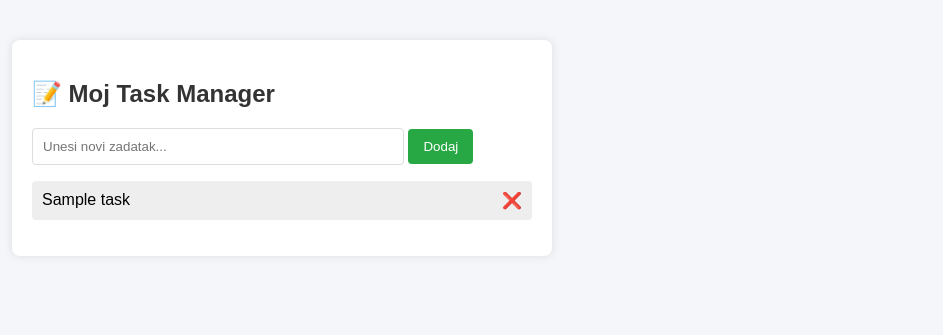
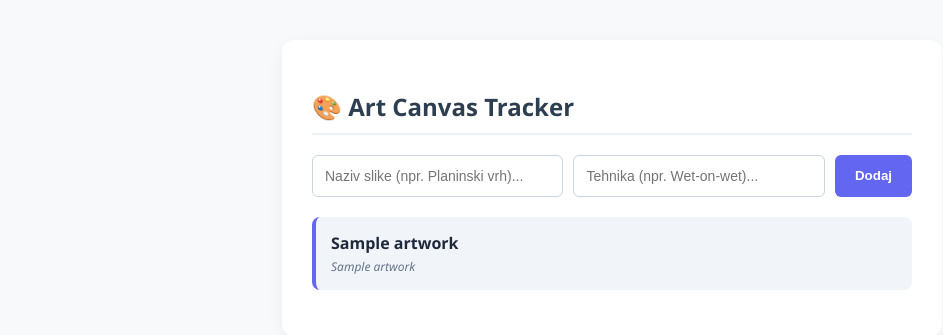
Before and after one commit to hadziefendicbelma645/art_canvas_tracker, a Flask app: page / in a window 1280 px wide. Shown: the top 335 px of the page, without its empty margins (28-971 px from the left). Run offline with Flask 3, Linux system fonts and the light colour scheme; tables that the repository leaves empty hold one stand-in row (values such as "Sample post"); a database or web service that is not in the repository returns one stand-in record (values such as "Sample title"); some libraries are stand-ins or nearby versions.

Commit message:
Uveden Docker Compose, PostgreSQL i Art Canvas Tracker

```diff
--- a/app.py
+++ b/app.py
@@ -1,55 +1,87 @@
 from flask import Flask, render_template, request, redirect, url_for
-import sqlite3
+import psycopg2
+import os
+import time
 
 app = Flask(__name__)
-DB_FILE = "tasks.db"
+
+
+DB_HOST = os.environ.get("DB_HOST", "db")
+DB_NAME = os.environ.get("DB_NAME", "art_db")
+DB_USER = os.environ.get("DB_USER", "belma")
+DB_PASSWORD = os.environ.get("DB_PASSWORD", "sigurnasifra123")
+
+def get_db_connection():
+    """Funkcija koja pokušava da se poveže na PostgreSQL bazu podataka."""
+
+    for _ in range(5):
+        try:
+            conn = psycopg2.connect(
+                host=DB_HOST,
+                database=DB_NAME,
+                user=DB_USER,
+                password=DB_PASSWORD
+            )
+            return conn
+        except psycopg2.OperationalError:
+            time.sleep(2)
+    raise Exception("Nije moguće povezivanje na PostgreSQL bazu podataka.")
 
 def init_db():
-    """Funkcija koja kreira tabelu u bazi ako već ne postoji."""
-    conn = sqlite3.connect(DB_FILE)
+    """Kreiranje tabele za umjetničke slike ako ne postoji."""
+    conn = get_db_connection()
     cursor = conn.cursor()
     cursor.execute('''
-        CREATE TABLE IF NOT EXISTS tasks (
-            id INTEGER PRIMARY KEY AUTOINCREMENT,
-            title TEXT NOT NULL,
-            status TEXT DEFAULT 'U toku'
+        CREATE TABLE IF NOT EXISTS artworks (
+            id SERIAL PRIMARY KEY,
+            title VARCHAR(255) NOT NULL,
+            technique VARCHAR(255) NOT NULL,
+            status VARCHAR(50) DEFAULT 'U planu'
         )
     ''')
     conn.commit()
+    cursor.close()
     conn.close()
 
 @app.route('/')
 def index():
-    """Prikaz svih zadataka iz baze podataka."""
-    conn = sqlite3.connect(DB_FILE)
+    """Prikaz svih slika iz baze podataka."""
+    conn = get_db_connection()
     cursor = conn.cursor()
-    cursor.execute("SELECT * FROM tasks")
-    all_tasks = cursor.fetchall()
+    cursor.execute("SELECT * FROM artworks")
+    all_artworks = cursor.fetchall()
+    cursor.close()
     conn.close()
-    return render_template('index.html', tasks=all_tasks)
+    return render_template('index.html', artworks=all_artworks)
 
 @app.route('/add', methods=['POST'])
-def add_task():
-    """Dodavanje novog zadatka u bazu."""
-    task_title = request.form.get('title')
-    if task_title:
-        conn = sqlite3.connect(DB_FILE)
+def add_artwork():
+    """Dodavanje nove slike u evidenciju."""
+    title = request.form.get('title')
+    technique = request.form.get('technique')
+    if title and technique:
+        conn = get_db_connection()
         cursor = conn.cursor()
-        cursor.execute("INSERT INTO tasks (title) VALUES (?)", (task_title,))
+        cursor.execute(
+            "INSERT INTO artworks (title, technique) VALUES (%s, %s)",
+            (title, technique)
+        )
         conn.commit()
+        cursor.close()
         conn.close()
     return redirect(url_for('index'))
 
-@app.route('/delete/<int:task_id>')
-def delete_task(task_id):
-    """Brisanje zadatka iz baze."""
-    conn = sqlite3.connect(DB_FILE)
+@app.route('/delete/<int:art_id>')
+def delete_artwork(art_id):
+    """Brisanje slike iz baze."""
+    conn = get_db_connection()
     cursor = conn.cursor()
-    cursor.execute("DELETE FROM tasks WHERE id = ?", (task_id,))
+    cursor.execute("DELETE FROM artworks WHERE id = %s", (art_id,))
     conn.commit()
+    cursor.close()
     conn.close()
     return redirect(url_for('index'))
 
 if __name__ == '__main__':
-    init_db()  # Inicijalizacija baze prije pokretanja
+    init_db()
     app.run(host='0.0.0.0', port=5000, debug=True)
--- /dev/null
+++ b/requirements.txt
@@ -0,0 +1,2 @@
+Flask==3.0.2
+psycopg2-binary==2.9.9
--- a/templates/index.html
+++ b/templates/index.html
@@ -2,32 +2,42 @@
 <html lang="bs">
 <head>
     <meta charset="UTF-8">
-    <title>Task Manager — Projekt 3</title>
+    <title>Art Canvas Tracker</title>
     <style>
-        body { font-family: Arial, sans-serif; background-color: #f4f6f9; margin: 40px; }
-        .container { max-width: 500px; background: white; padding: 20px; border-radius: 8px; box-shadow: 0px 0px 10px rgba(0,0,0,0.1); }
-        h2 { color: #333; }
-        input[type="text"] { width: 70%; padding: 10px; border: 1px solid #ddd; border-radius: 4px; }
-        button { padding: 10px 15px; background: #28a745; color: white; border: none; border-radius: 4px; cursor: pointer; }
+        body { font-family: 'Segoe UI', Arial, sans-serif; background-color: #f8f9fa; margin: 40px; color: #333; }
+        .container { max-width: 600px; background: white; padding: 30px; border-radius: 12px; box-shadow: 0px 4px 15px rgba(0,0,0,0.05); margin: 0 auto; }
+        h2 { color: #2c3e50; margin-bottom: 20px; border-bottom: 2px solid #edf2f7; padding-bottom: 10px; }
+        .form-group { display: flex; gap: 10px; margin-bottom: 20px; }
+        input[type="text"] { flex: 1; padding: 12px; border: 1px solid #cbd5e1; border-radius: 6px; font-size: 14px; }
+        button { padding: 12px 20px; background: #6366f1; color: white; border: none; border-radius: 6px; cursor: pointer; font-weight: bold; transition: background 0.2s; }
+        button:hover { background: #4f46e5; }
         ul { list-style: none; padding: 0; }
-        li { background: #eee; margin: 10px 0; padding: 10px; border-radius: 4px; display: flex; justify-content: space-between; align-items: center; }
-        .delete-btn { color: #dc3545; text-decoration: none; font-weight: bold; }
+        li { background: #f1f5f9; margin: 12px 0; padding: 15px; border-radius: 8px; display: flex; justify-content: space-between; align-items: center; border-left: 4px solid #6366f1; }
+        .art-info { display: flex; flex-direction: column; }
+        .art-title { font-weight: bold; color: #1e293b; }
+        .art-technique { font-size: 12px; color: #64748b; margin-top: 4px; font-style: italic; }
+        .delete-btn { color: #ef4444; text-decoration: none; font-size: 18px; transition: transform 0.1s; }
+        .delete-btn:hover { transform: scale(1.2); }
     </style>
 </head>
 <body>
     <div class="container">
-        <h2>📝 Moj Task Manager</h2>
+        <h2>🎨 Art Canvas Tracker</h2>
 
-        <form action="/add" method="POST">
-            <input type="text" name="title" placeholder="Unesi novi zadatak..." required>
+        <form action="/add" method="POST" class="form-group">
+            <input type="text" name="title" placeholder="Naziv slike (npr. Planinski vrh)..." required>
+            <input type="text" name="technique" placeholder="Tehnika (npr. Wet-on-wet)..." required>
             <button type="submit">Dodaj</button>
         </form>
 
         <ul>
-            {% for task in tasks %}
+            {% for art in artworks %}
             <li>
-                <span>{{ task[1] }}</span>
-                <a href="/delete/{{ task[0] }}" class="delete-btn">❌</a>
+                <div class="art-info">
+                    <span class="art-title">{{ art[1] }}</span>
+                    <span class="art-technique">{{ art[2] }}</span>
+                </div>
+                <a href="/delete/{{ art[0] }}" class="delete-btn"></a>
             </li>
             {% endfor %}
         </ul>
```
Also changed, not shown: docker-compose.yml (added, +32 -0 lines), 1 other file.
